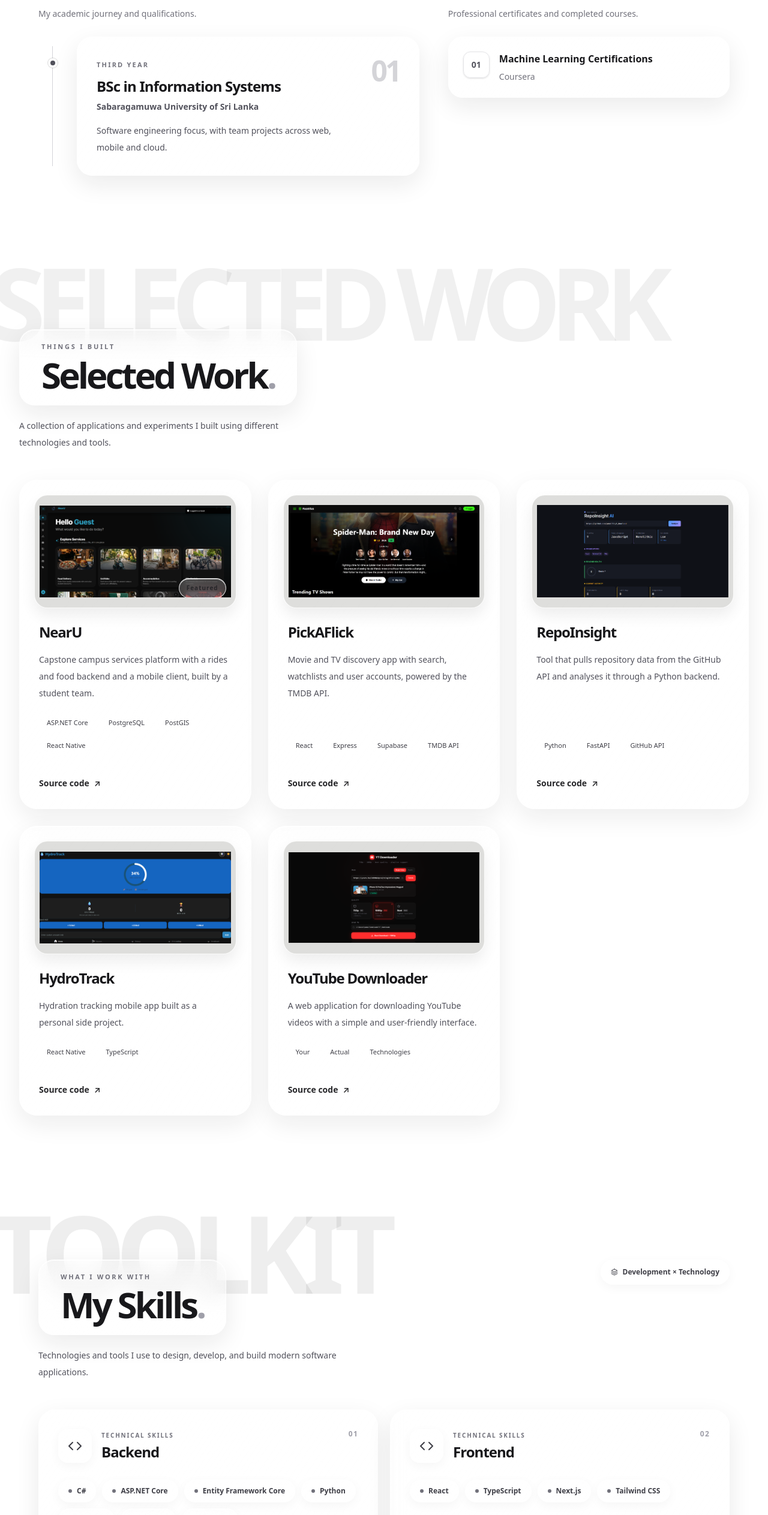
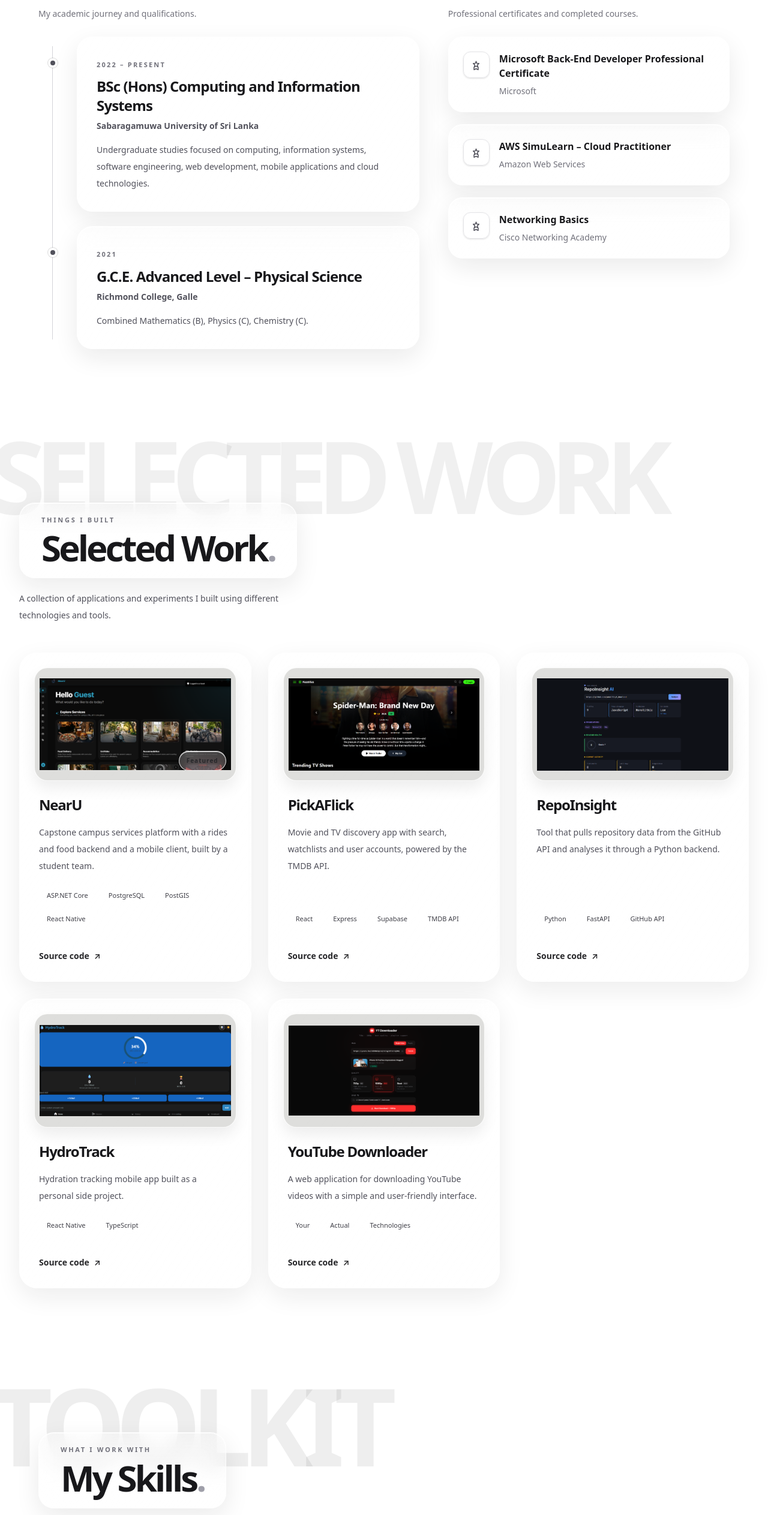
Before and after one commit to pamal29/Portfolio-nextjs, a Next.js app: page / in a window 1280 px wide. Shown: the part 1157-3683 px from the top of the page at 60% size. Built offline with nearby package versions, Linux system fonts and the light colour scheme.

Commit message:
number system removed and skill section layout changed

```diff
--- a/src/components/Education.tsx
+++ b/src/components/Education.tsx
@@ -40,6 +40,7 @@ export default function Education() {
         </div>
 
         <div className="grid gap-12 lg:grid-cols-[1.15fr_0.85fr]">
+          {/* Education */}
           <div>
             <div className="mb-7">
               <h3 className="text-2xl font-bold tracking-tight text-zinc-900">
@@ -51,7 +52,7 @@ export default function Education() {
             </div>
 
             <div className="relative space-y-6 before:absolute before:bottom-4 before:left-[17px] before:top-4 before:w-px before:bg-zinc-300 sm:before:left-[23px]">
-              {education.map((item, index) => (
+              {education.map((item) => (
                 <div
                   key={item.title}
                   className="relative pl-12 sm:pl-16"
@@ -62,7 +63,6 @@ export default function Education() {
                   />
 
                   <article className="glass-education-card group rounded-[26px] p-6 sm:p-8">
-                    <div className="flex justify-between gap-5">
                     <div>
                       <span className="mb-3 inline-block text-[11px] font-semibold uppercase tracking-[0.2em] text-zinc-500">
                         {item.period}
@@ -80,17 +80,13 @@ export default function Education() {
                         {item.note}
                       </p>
                     </div>
-
-                      <span className="education-number select-none self-start text-4xl font-bold tracking-[-0.08em] text-zinc-300 sm:text-5xl">
-                        {String(index + 1).padStart(2, "0")}
-                      </span>
-                    </div>
                   </article>
                 </div>
               ))}
             </div>
           </div>
 
+          {/* Certifications */}
           <div>
             <div className="mb-7">
               <h3 className="text-2xl font-bold tracking-tight text-zinc-900">
@@ -102,14 +98,27 @@ export default function Education() {
             </div>
 
             <div className="space-y-5">
-              {certifications.map((certificate, index) => (
+              {certifications.map((certificate) => (
                 <article
                   key={certificate.title}
                   className="glass-certificate group relative overflow-hidden rounded-[24px] p-6"
                 >
                   <div className="flex items-start gap-4">
-                    <div className="flex h-11 w-11 shrink-0 items-center justify-center rounded-xl border border-zinc-200 bg-white/70 text-sm font-bold text-zinc-600 shadow-sm">
-                      {String(index + 1).padStart(2, "0")}
+                    <div className="flex h-11 w-11 shrink-0 items-center justify-center rounded-xl border border-zinc-200 bg-white/70 text-zinc-600 shadow-sm">
+                      <svg
+                        xmlns="http://www.w3.org/2000/svg"
+                        width="21"
+                        height="21"
+                        viewBox="0 0 24 24"
+                        fill="none"
+                        stroke="currentColor"
+                        strokeWidth="1.7"
+                        strokeLinecap="round"
+                        strokeLinejoin="round"
+                      >
+                        <path d="M12 15l-3.5 2 1-4-3-3 4.2-.3L12 6l1.3 3.7 4.2.3-3 3 1 4z" />
+                        <path d="M8 17.5V22l4-2 4 2v-4.5" />
+                      </svg>
                     </div>
 
                     <div className="min-w-0">
--- a/src/components/Skills.tsx
+++ b/src/components/Skills.tsx
@@ -1,6 +1,105 @@
-import { FiArrowUpRight, FiCode, FiLayers } from "react-icons/fi";
-import Section from "./Section";
+import type { IconType } from "react-icons";
+import { FiCode } from "react-icons/fi";
+import {
+  FaAws,
+  FaCss3Alt,
+  FaHtml5,
+  FaJava,
+  FaMicrosoft,
+} from "react-icons/fa";
+import { TbBrandCSharp } from "react-icons/tb";
+import {
+  SiDart,
+  SiDocker,
+  SiDotnet,
+  SiExpo,
+  SiExpress,
+  SiFastapi,
+  SiFigma,
+  SiFirebase,
+  SiFlutter,
+  SiGit,
+  SiGithub,
+  SiGithubactions,
+  SiJavascript,
+  SiKubernetes,
+  SiLinux,
+  SiMongodb,
+  SiMysql,
+  SiNextdotjs,
+  SiNodedotjs,
+  SiPostgresql,
+  SiPostman,
+  SiPython,
+  SiReact,
+  SiRedis,
+  SiSupabase,
+  SiTailwindcss,
+  SiTerraform,
+  SiTypescript,
+  SiVercel,
+} from "react-icons/si";
 import { skillGroups } from "@/data/portfolio";
+
+/**
+ * Maps a skill name (lowercase) to its icon.
+ * When you change skills in data/portfolio, add the new name here.
+ * Anything not listed falls back to a generic code icon.
+ */
+const iconMap: Record<string, IconType> = {
+  react: SiReact,
+  "react.js": SiReact,
+  "react native": SiReact,
+  typescript: SiTypescript,
+  javascript: SiJavascript,
+  "next.js": SiNextdotjs,
+  nextjs: SiNextdotjs,
+  "tailwind css": SiTailwindcss,
+  tailwind: SiTailwindcss,
+  html: FaHtml5,
+  html5: FaHtml5,
+  css: FaCss3Alt,
+  css3: FaCss3Alt,
+  expo: SiExpo,
+  flutter: SiFlutter,
+  dart: SiDart,
+  "node.js": SiNodedotjs,
+  nodejs: SiNodedotjs,
+  express: SiExpress,
+  "express.js": SiExpress,
+  ".net": SiDotnet,
+  "asp.net core": SiDotnet,
+  "asp.net": SiDotnet,
+  "c#": TbBrandCSharp,
+  java: FaJava,
+  python: SiPython,
+  fastapi: SiFastapi,
+  postgresql: SiPostgresql,
+  postgres: SiPostgresql,
+  postgis: SiPostgresql,
+  mysql: SiMysql,
+  mongodb: SiMongodb,
+  redis: SiRedis,
+  supabase: SiSupabase,
+  firebase: SiFirebase,
+  docker: SiDocker,
+  kubernetes: SiKubernetes,
+  terraform: SiTerraform,
+  "github actions": SiGithubactions,
+  "ci/cd": SiGithubactions,
+  git: SiGit,
+  github: SiGithub,
+  aws: FaAws,
+  azure: FaMicrosoft,
+  linux: SiLinux,
+  figma: SiFigma,
+  postman: SiPostman,
+  vercel: SiVercel,
+};
+
+function getIcon(name: string): IconType {
+  return iconMap[name.trim().toLowerCase()] ?? FiCode;
+}
 
 export default function Skills() {
   return (
@@ -16,7 +115,7 @@ export default function Skills() {
 
       <div
         aria-hidden="true"
-        className="portfolio-section-watermark pointer-events-none absolute -left-4 top-6 -z-10"
+        className="portfolio-section-watermark pointer-events-none absolute -left-4 top-6 -z-10 select-none"
       >
         TOOLKIT
       </div>
@@ -27,8 +126,7 @@ export default function Skills() {
       />
 
       <div className="mx-auto max-w-6xl">
-        <div className="mb-12 flex flex-col justify-between gap-6 sm:flex-row sm:items-end">
-          <div>
+        <div className="mb-12">
           <div className="glass-section-heading inline-block max-w-full rounded-[26px] px-7 py-5 sm:px-9">
             <p className="text-[11px] font-semibold uppercase tracking-[0.24em] text-zinc-500">
               What I work with
@@ -48,67 +146,38 @@ export default function Skills() {
           </p>
         </div>
 
-          <div className="glass-small-pill inline-flex items-center gap-2 self-start rounded-full px-4 py-3 text-xs font-semibold text-zinc-700">
-            <FiLayers aria-hidden="true" />
-            Development × Technology
-          </div>
-        </div>
-
-        <div className="grid items-stretch gap-5 md:grid-cols-2">
-          {skillGroups.map((group, index) => (
-            <article
+        <div className="glass-skill-card divide-y divide-white/60 overflow-hidden rounded-[28px]">
+          {skillGroups.map((group) => (
+            <div
               key={group.label}
-              className="glass-skill-card group rounded-[28px] p-6 transition-all duration-300 hover:-translate-y-1 sm:p-8"
+              className="grid gap-6 px-6 py-7 sm:px-8 md:grid-cols-[200px_1fr] md:gap-8"
             >
-              <div className="mb-7 flex items-start justify-between gap-4">
-                <div className="flex items-center gap-4">
-                  <div className="glass-skill-icon flex h-14 w-14 shrink-0 items-center justify-center rounded-2xl text-zinc-700">
-                    <FiCode size={24} aria-hidden="true" />
-                  </div>
-
-                  <div>
-                    <p className="text-[10px] font-bold uppercase tracking-[0.18em] text-zinc-500">
-                      Technical skills
-                    </p>
-
-                    <h3 className="mt-1 text-xl font-bold tracking-[-0.04em] text-zinc-900 sm:text-2xl">
+              <h3 className="text-lg font-bold tracking-[-0.03em] text-zinc-900 sm:text-xl md:pt-3">
                 {group.label}
               </h3>
-                  </div>
-                </div>
 
-                <span className="text-xs font-bold tracking-[0.1em] text-zinc-400">
-                  {String(index + 1).padStart(2, "0")}
-                </span>
-              </div>
+              <ul className="grid grid-cols-3 gap-3 sm:grid-cols-4 lg:grid-cols-6">
+                {group.items.map((item) => {
+                  const Icon = getIcon(item);
 
-              <div className="flex flex-wrap gap-2.5">
-                {group.items.map((item) => (
-                  <span
+                  return (
+                    <li
                       key={item}
-                    className="glass-skill-tag inline-flex items-center gap-2 rounded-full px-4 py-2.5 text-xs font-semibold text-zinc-700"
+                      className="glass-skill-tag group flex flex-col items-center justify-center gap-2.5 rounded-2xl px-2 py-4 text-center transition-transform duration-300 hover:-translate-y-1"
                     >
-                    <span
+                      <Icon
+                        size={28}
                         aria-hidden="true"
-                      className="h-1.5 w-1.5 rounded-full bg-zinc-500"
+                        className="text-zinc-600 transition-colors duration-300 group-hover:text-zinc-900"
                       />
+                      <span className="text-[11px] font-semibold leading-4 text-zinc-700">
                         {item}
                       </span>
-                ))}
+                    </li>
+                  );
+                })}
+              </ul>
             </div>
-
-              <div className="mt-7 flex items-center justify-between border-t border-white/60 pt-4">
-                <span className="text-[10px] font-semibold uppercase tracking-[0.17em] text-zinc-500">
-                  Keep growing
-                </span>
-
-                <FiArrowUpRight
-                  className="text-zinc-500 transition-transform duration-300 group-hover:-translate-y-1 group-hover:translate-x-1"
-                  size={19}
-                  aria-hidden="true"
-                />
-              </div>
-            </article>
           ))}
         </div>
       </div>
--- a/src/data/portfolio.ts
+++ b/src/data/portfolio.ts
@@ -80,13 +80,31 @@ export const skillGroups: { label: string; items: string[] }[] = [
 
 export const education = [
   {
-    title: "BSc in Information Systems",
+    title: "BSc (Hons) Computing and Information Systems",
     place: "Sabaragamuwa University of Sri Lanka",
-    period: "Third year", // TODO
-    note: "Software engineering focus, with team projects across web, mobile and cloud.",
+    period: "2022 – Present",
+    note: "Undergraduate studies focused on computing, information systems, software engineering, web development, mobile applications and cloud technologies.",
+  },
+  {
+    title: "G.C.E. Advanced Level – Physical Science",
+    place: "Richmond College, Galle",
+    period: "2021",
+    note: "Combined Mathematics (B), Physics (C), Chemistry (C).",
   },
 ];
 
+
 export const certifications = [
-  { title: "Machine Learning Certifications", issuer: "Coursera" }, // TODO: exact names
+  {
+    title: "Microsoft Back-End Developer Professional Certificate",
+    issuer: "Microsoft",
+  },
+  {
+    title: "AWS SimuLearn – Cloud Practitioner",
+    issuer: "Amazon Web Services",
+  },
+  {
+    title: "Networking Basics",
+    issuer: "Cisco Networking Academy",
+  },
 ];
```
Lines whose indentation alone changed are shown as unchanged.
